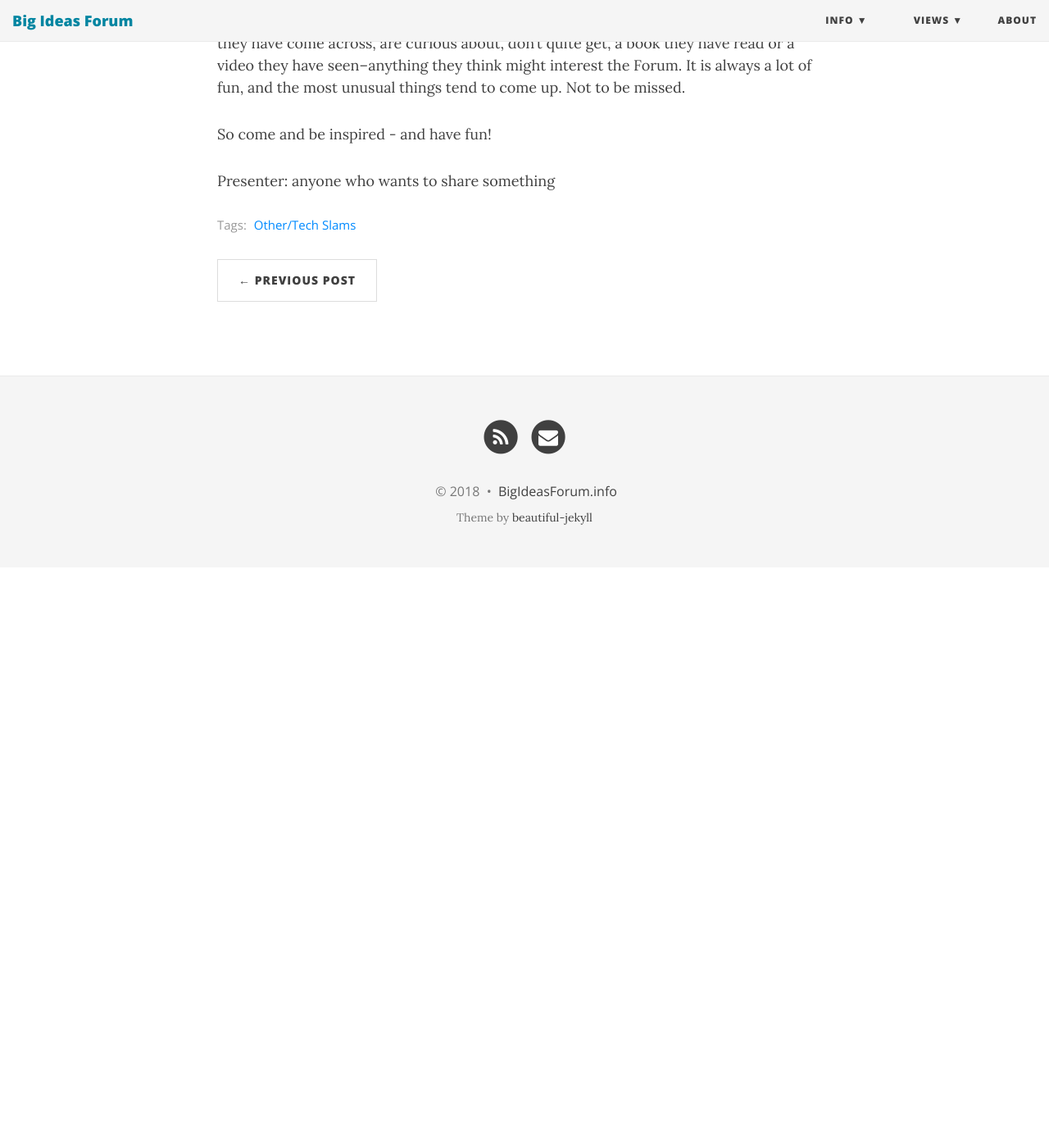
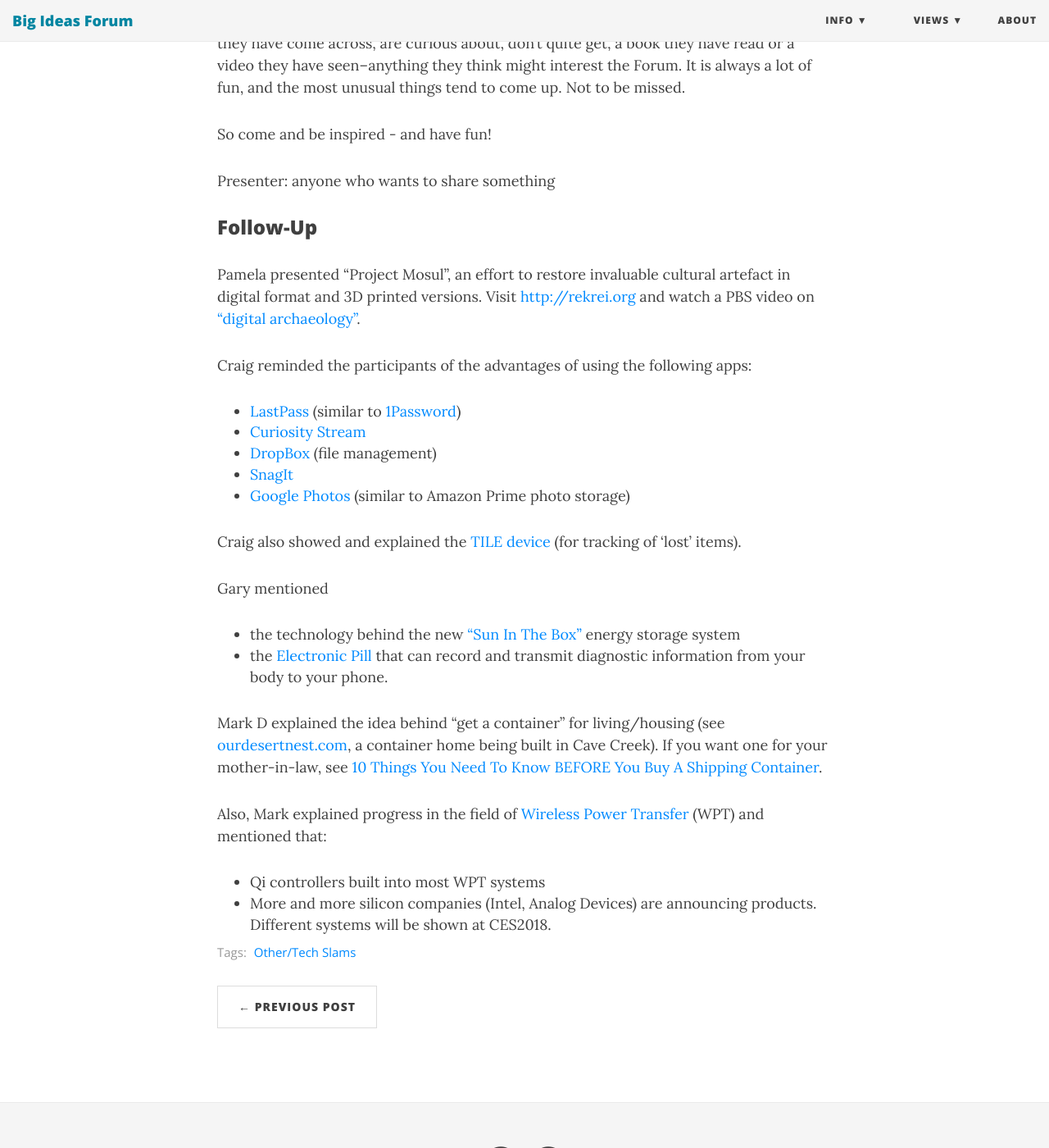
Before and after one commit to BigIdeasForum/bigideasforum.github.io, a Jekyll site: the page built from _posts/2018/2018-12-13-tech-slam6.md, in a window 1280 px wide and 1400 px high, scrolled down 611 px. Shown: the whole window at 82% size. Built offline with Jekyll 4.4.1, drawn with Linux system fonts in a browser that asks for light colours; nearby versions of some CDN libraries; before the commit the page ends 1303 px from its top, so only the background shows below that.

Commit message:
Update latest talk follow-up

```diff
--- a/_posts/2018/2018-12-13-tech-slam6.md
+++ b/_posts/2018/2018-12-13-tech-slam6.md
@@ -13,3 +13,35 @@
 So come and be inspired - and have fun!
 
 Presenter: anyone who wants to share something
+
+
+### Follow-Up
+
+
+Pamela presented “Project Mosul”, an effort to restore invaluable cultural artefact in digital format and 3D printed versions. Visit [http://rekrei.org](http://rekrei.org) and watch a PBS video on [“digital archaeology”](https://www.pbs.org/newshour/show/destroyed-isis-artifacts-may-find-new-life-3d-reconstruction).
+
+
+Craig reminded the participants of the advantages of using the following apps:
+* [LastPass](https://www.lastpass.com/) (similar to [1Password](https://1password.com))
+* [Curiosity Stream](https://curiositystream.com)
+* [DropBox](https://www.dropbox.com) (file management)
+* [SnagIt](https://www.techsmith.com/store/snagit)
+* [Google Photos](https://photos.google.com) (similar to Amazon Prime photo storage)
+
+Craig also showed and explained the [TILE device](https://www.thetileapp.com) (for tracking of ‘lost’ items).
+
+
+Gary mentioned
+
+* the technology behind the new [“Sun In The Box”](http://news.mit.edu/2018/liquid-silicon-store-renewable-energy-1206) energy storage system
+* the [Electronic Pill](http://news.mit.edu/2018/ingestible-pill-controlled-wirelessly-bluetooth-1213) that can record and transmit diagnostic information from your body to your phone.
+
+Mark D explained the idea behind “get a container” for living/housing (see
+[ourdesertnest.com](ourdesertnest.com), a container home being built in Cave Creek).
+If you want one for your mother-in-law, see
+[10 Things You Need To Know BEFORE You Buy A Shipping Container](https://offgridworld.com/10-things-you-need-to-know-before-you-buy-a-container/).
+
+Also, Mark explained progress in the field of [Wireless Power Transfer](https://en.wikipedia.org/wiki/Wireless_power_transfer) (WPT) and mentioned that:
+- Qi controllers built into most WPT systems
+- More and more silicon companies (Intel, Analog Devices) are announcing products.
+Different systems will be shown at CES2018.
```
